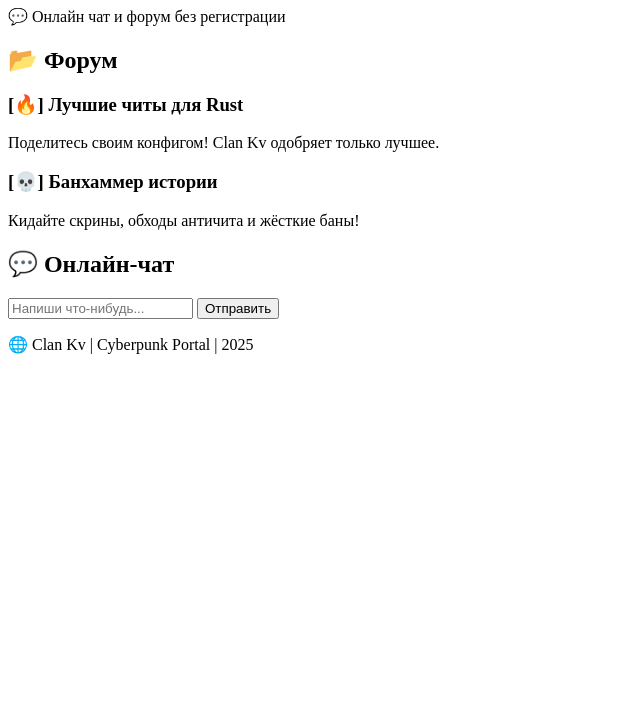
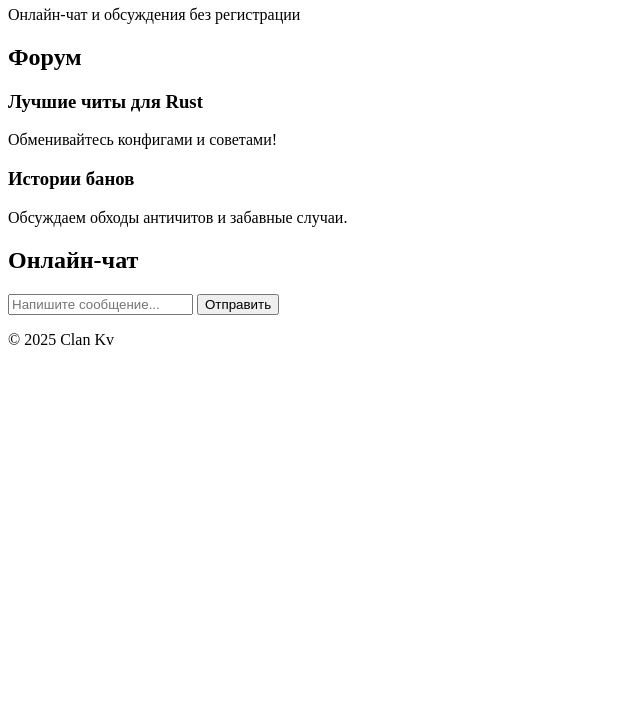
Before and after one commit to scp132/Clan.KV.github.io, a plain HTML site: page index.html in a window 1280 px wide. Shown: the part 74-800 px from the top of the page, without its empty margins (0-640 px from the left). Drawn offline with Linux system fonts and the light colour scheme.

Commit message:
Update index.html

```diff
--- a/index.html
+++ b/index.html
@@ -2,50 +2,47 @@
 <html lang="ru">
 <head>
   <meta charset="UTF-8" />
-  <meta name="viewport" content="width=device-width, initial-scale=1.0"/>
-  <title>Clan Kv — CyberForum 228</title>
-  <link rel="stylesheet" href="style.css">
+  <meta name="viewport" content="width=device-width, initial-scale=1" />
+  <title>Clan Kv — Тёмный Форум и Чат</title>
+  <link rel="stylesheet" href="style.css" />
 </head>
 <body>
 
-  <!-- 🔄 Прелоадер -->
+  <!-- Загрузочный экран -->
   <div id="preloader">
-    <div class="loader-text">Загрузка... ⚡</div>
+    <div class="loader-text">Загрузка...</div>
   </div>
 
-  <!-- 🌐 Основной контент -->
   <div id="main-content" class="hidden">
-
     <header>
-      <h1>⚡ Clan Kv: CyberForum 228</h1>
-      <p>💬 Онлайн чат и форум без регистрации</p>
+      <h1>Clan Kv — Форум</h1>
+      <p>Онлайн-чат и обсуждения без регистрации</p>
     </header>
 
     <main>
       <section id="forum">
-        <h2>📂 Форум</h2>
-        <div class="post">
-          <h3>[🔥] Лучшие читы для Rust</h3>
-          <p>Поделитесь своим конфигом! Clan Kv одобряет только лучшее.</p>
-        </div>
-        <div class="post">
-          <h3>[💀] Банхаммер истории</h3>
-          <p>Кидайте скрины, обходы античита и жёсткие баны!</p>
-        </div>
+        <h2>Форум</h2>
+        <article class="post">
+          <h3>Лучшие читы для Rust</h3>
+          <p>Обменивайтесь конфигами и советами!</p>
+        </article>
+        <article class="post">
+          <h3>Истории банов</h3>
+          <p>Обсуждаем обходы античитов и забавные случаи.</p>
+        </article>
       </section>
 
       <section id="chat">
-        <h2>💬 Онлайн-чат</h2>
+        <h2>Онлайн-чат</h2>
         <div id="chat-box"></div>
-        <input type="text" id="msgInput" placeholder="Напиши что-нибудь..." />
+        <input type="text" id="msgInput" placeholder="Напишите сообщение..." />
         <button onclick="sendMsg()">Отправить</button>
       </section>
     </main>
 
     <footer>
-      <p>🌐 Clan Kv | Cyberpunk Portal | 2025</p>
+      <p>© 2025 Clan Kv</p>
     </footer>
-
   </div>
 
   <script src="script.js"></script>
```
